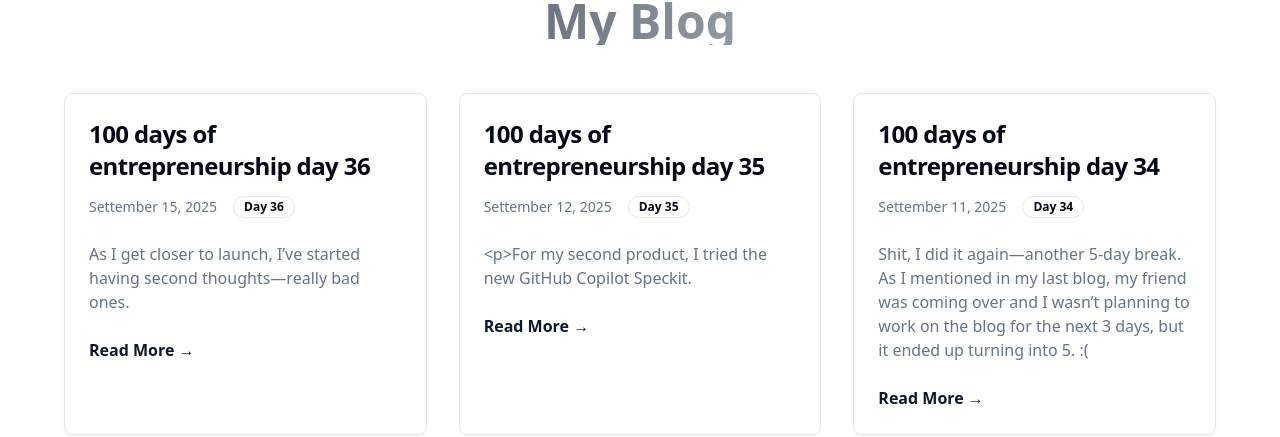
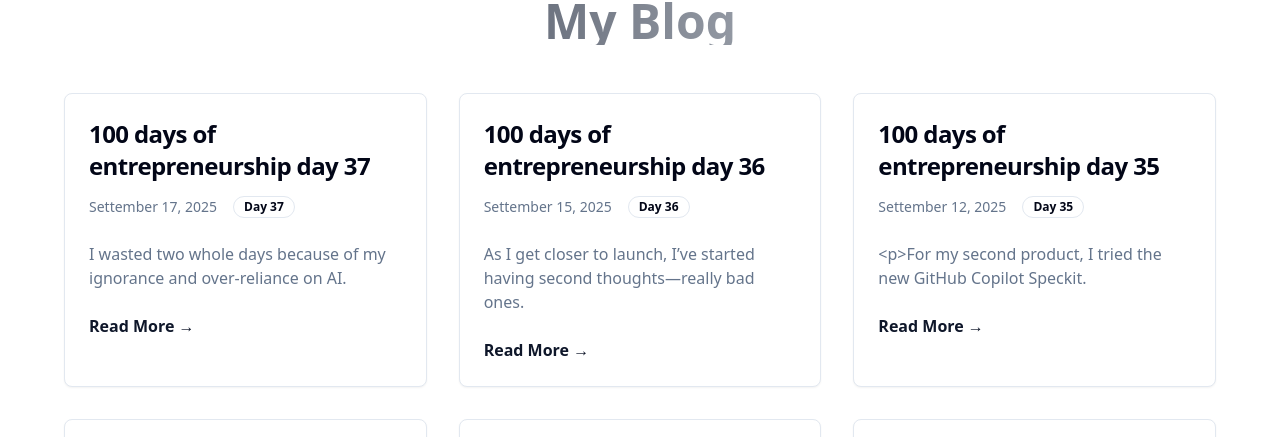
Before and after one commit to hritik1999/portfolio, a Vue app in the folder frontend/: page /blog in a window 1280 px wide. Shown: the part 139-576 px from the top of the page. Built offline with nearby package versions, Linux system fonts and the light colour scheme.

Commit message:
added new blog

```diff
--- a/frontend/src/views/Blog.vue
+++ b/frontend/src/views/Blog.vue
@@ -1109,6 +1109,40 @@ export default {
 
   <p>Hopefully, it works out. Right now, I’m constantly swinging between <em>“this won’t work”</em> and <em>“this is the best idea ever.”</em> I’m finally starting to understand why people say entrepreneurship is hard—and I haven’t even properly started yet.</p>
           `
+        },
+        {
+          id:32,
+          title:'100 days of entrepreneurship day 37',
+          slug:'100-days-of-entrepreneurship-day-37',
+          day:'37',
+          date:'Settember 17, 2025',
+          snippet:"I wasted two whole days because of my ignorance and over-reliance on AI.",
+          content:`
+          <p>Hello readers</p>
+            <p>I wasted two whole days because of my ignorance and over-reliance on AI. My Codex limit was over, so I had to take a three-day break for it to reset. During that time, I decided to finally deploy. The plan was simple: create Docker images, write a Docker YAML, and deploy using Coolify. Easy, right? Nope.</p>
+
+  <p>First problem: the server wouldn’t connect. It should’ve been a simple process—paste the private key into Coolify and the public key into the server’s <code>ssh/authorized_keys</code>. Last time I did this, it worked instantly. This time, no luck. I went to AI for help, and it kept giving me different “solutions.” I tried every variant for hours, only to realize that the very first thing I tried had actually worked, even though it hadn’t worked in the last 2–3 attempts.</p>
+
+  <p>But it didn’t end there. Next was the CI/CD pipeline. The pipeline was created, the site deployed, and it was live—but I had forgotten to change the API URL in the frontend. When I redeployed, the deployment failed due to server connection issues. At that point, I gave up. The next day, I tried again—same error. I fell back into the same loop: AI suggestions, hours wasted, nothing working. I was on the verge of tears.</p>
+
+  <p>Finally, I opened an issue in the Coolify Discord. I explained the problem, but again, I got the same recycled advice I had already tried. Luckily, the founder saw the thread, emailed me, and said he was looking into it. Four to five hours later, it was fixed.</p>
+
+  <p>Then came the real pain: a certificate error between the frontend and backend API. Again, I fell into the loop of trying random fixes until 1 a.m. Out of desperation, I checked the Docker logs for the backend and—boom—turns out it was just a missing environment variable. I fixed it, and everything worked. Two days of blood, sweat, and no results… all because of one missing env variable.</p>
+
+  <p>I had even announced on X that I’d launch “tomorrow,” but that’s not happening anymore. Now I’m locking in <strong>Monday</strong> as the final launch date.</p>
+
+  <p>What’s left:</p>
+  <ul>
+    <li>IG and Discord integration</li>
+    <li>Payments and resources</li>
+    <li>SEO optimization</li>
+    <li>A bit of marketing content</li>
+  </ul>
+
+  <p>Then I can finally launch. What I thought would be a 2-week sprint has dragged into a month.</p>
+
+  <p>But hey—it’s deployed now. That alone is a blissful feeling. Time to push through and get ready for Monday’s launch.</p>
+          `,
         }
         // Future blog posts will be added here with their own unique slug
       ]
```
